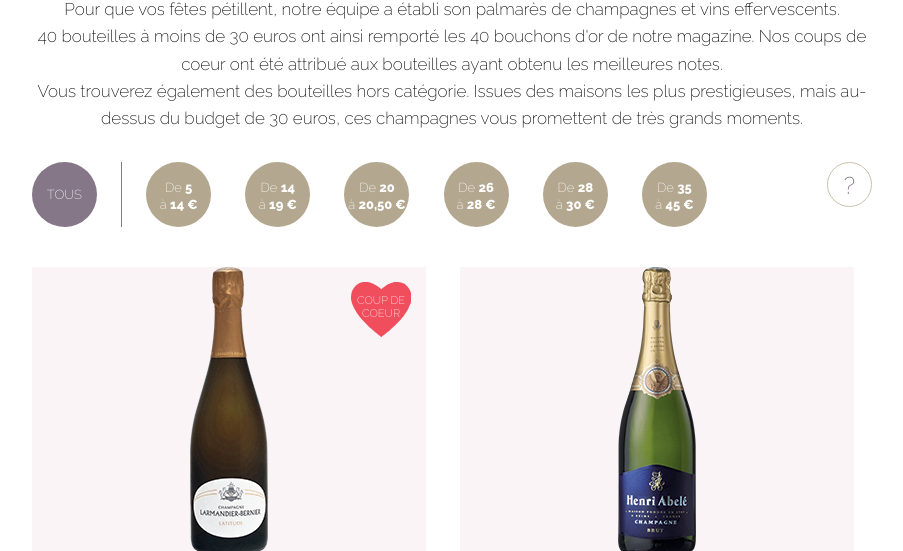
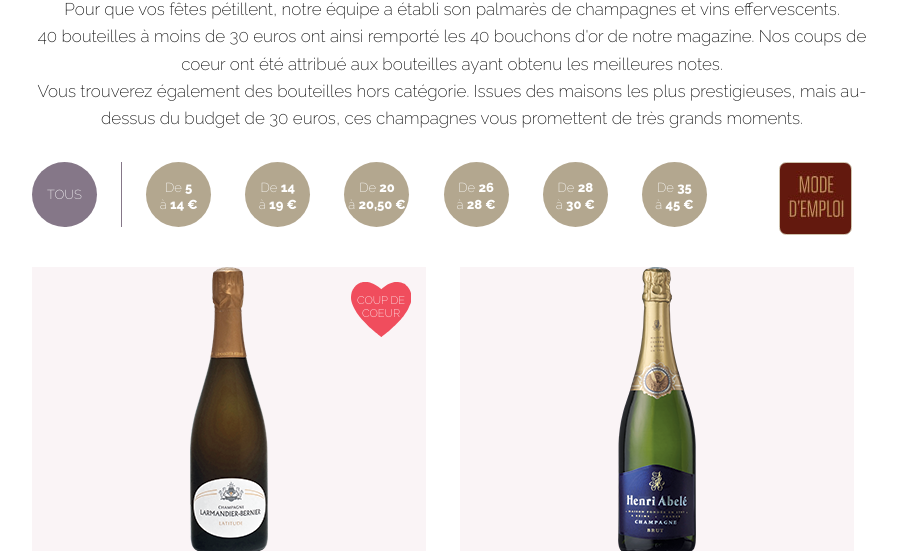
Before and after one commit to Mahi-Mahi/Bouchons-d-Or-Champagne, a website: page app/index.html in a window 1280 px wide. Shown: the part 280-831 px from the top of the page, without its empty margins (188-1091 px from the left). Drawn offline with nearby package versions, Linux system fonts and the light colour scheme; files that its build step writes are made by us from their sources; files whose address does not match are found by name.

Commit message:
change mode d'emploi

```diff
--- a/app/styles/main.scss
+++ b/app/styles/main.scss
@@ -227,23 +227,26 @@
 .about {
     display: block;
     float: right;
-    margin: 0;
+    margin: 0 20px 0 0;
     padding: 0;
 }
 
 .about a {
     -webkit-transition:all .5s linear;
     transition:all .5s linear;
-    border-radius:50%;
+    background:url(../images/png/mode-demploi.png) top left;
+    border-radius:10%;
     border:1px solid #cdc1ab;
+    text-indent: 100%;
+    overflow: hidden;
     color:#6f6371;
     display: block;
     font-size: 24px;
-    height: 45px;
-    line-height: 45px;
+    height: 73px;
+    line-height: 73px;
     text-align: center;
     text-decoration: none;
-    width: 45px;
+    width: 73px;
 }
 
 .about a:hover {
```
Also changed, not shown: app/images/png/mode-demploi.png (added).
